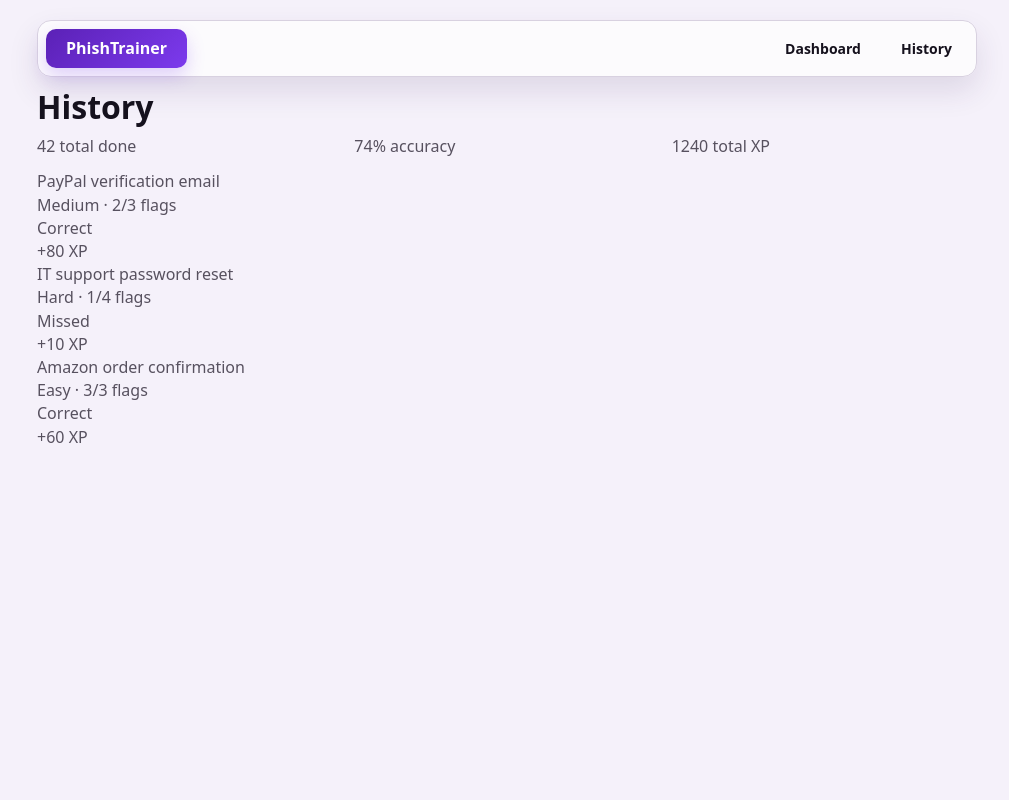
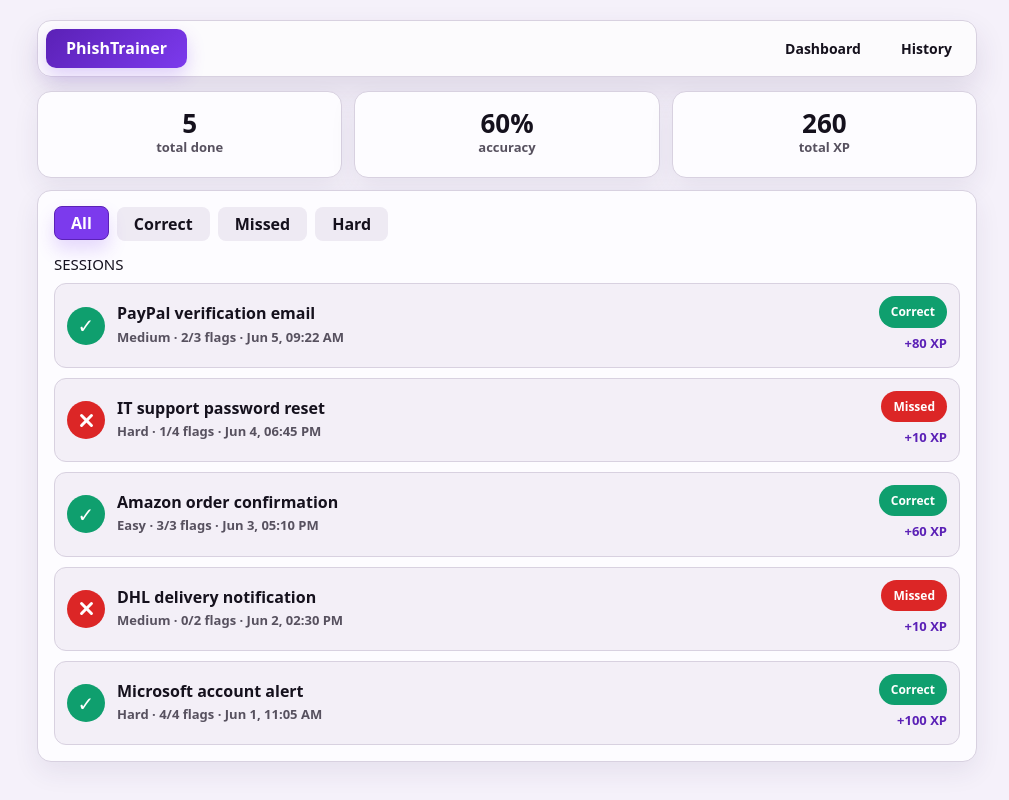
Before and after one commit to jangrm/phishtrainerfs, a React (Vite) app in the folder phishtrainer/: page /history in a window 1280 px wide. Shown: the whole page, without its empty margins (133-1142 px from the left). Built offline with nearby package versions, Linux system fonts and the light colour scheme; data requests are answered from the project's data file.

Commit message:
Implemented interactive history view

```diff
--- a/phishtrainer/db.json
+++ b/phishtrainer/db.json
@@ -37,5 +37,57 @@
         { "text": "secure-login.net", "explanation": "This is not the real PayPal domain" }
       ]
     }
+  ],
+  "history": [
+    {
+      "id": 1,
+      "title": "PayPal verification email",
+      "difficulty": "Medium",
+      "flagsFound": 2,
+      "totalFlags": 3,
+      "result": "Correct",
+      "xp": 80,
+      "date": "2026-06-05T09:22:00"
+    },
+    {
+      "id": 2,
+      "title": "IT support password reset",
+      "difficulty": "Hard",
+      "flagsFound": 1,
+      "totalFlags": 4,
+      "result": "Missed",
+      "xp": 10,
+      "date": "2026-06-04T18:45:00"
+    },
+    {
+      "id": 3,
+      "title": "Amazon order confirmation",
+      "difficulty": "Easy",
+      "flagsFound": 3,
+      "totalFlags": 3,
+      "result": "Correct",
+      "xp": 60,
+      "date": "2026-06-03T17:10:00"
+    },
+    {
+      "id": 4,
+      "title": "DHL delivery notification",
+      "difficulty": "Medium",
+      "flagsFound": 0,
+      "totalFlags": 2,
+      "result": "Missed",
+      "xp": 10,
+      "date": "2026-06-02T14:30:00"
+    },
+    {
+      "id": 5,
+      "title": "Microsoft account alert",
+      "difficulty": "Hard",
+      "flagsFound": 4,
+      "totalFlags": 4,
+      "result": "Correct",
+      "xp": 100,
+      "date": "2026-06-01T11:05:00"
+    }
   ]
 }
--- /dev/null
+++ b/phishtrainer/src/components/HistoryEntry.jsx
@@ -0,0 +1,37 @@
+function formatHistoryDate(value) {
+  return new Intl.DateTimeFormat('en', {
+    month: 'short',
+    day: 'numeric',
+    hour: '2-digit',
+    minute: '2-digit',
+  }).format(new Date(value));
+}
+
+function HistoryEntry({ item }) {
+  const isCorrect = item.result === 'Correct';
+
+  return (
+    <div className="history-item">
+      <span className={`history-status-icon ${isCorrect ? 'is-correct' : 'is-missed'}`}>
+        {isCorrect ? '✓' : ''}
+      </span>
+
+      <div className="history-main">
+        <p className="history-title">{item.title}</p>
+        <p className="history-meta">
+          {item.difficulty} · {item.flagsFound}/{item.totalFlags} flags ·{' '}
+          {formatHistoryDate(item.date)}
+        </p>
+      </div>
+
+      <div className="history-result">
+        <span className={`result-badge ${isCorrect ? 'is-correct' : 'is-missed'}`}>
+          {item.result}
+        </span>
+        <p className="xp">+{item.xp} XP</p>
+      </div>
+    </div>
+  );
+}
+
+export default HistoryEntry;
--- a/phishtrainer/src/components/HistoryItem.jsx
+++ /dev/null
@@ -1,16 +0,0 @@
-function HistoryItem({ title, difficulty, flagsFound, totalFlags, result, xp }) {
-  return (
-    <div className="history-item">
-      <div className="history-main">
-        <p className="history-title">{title}</p>
-        <p className="history-meta">{difficulty} · {flagsFound}/{totalFlags} flags</p>
-      </div>
-      <div className="history-result">
-        <span className={`badge ${result === 'Correct' ? 'badge-ok' : 'badge-fail'}`}>{result}</span>
-        <p className="xp">+{xp} XP</p>
-      </div>
-    </div>
-  );
-}
-
-export default HistoryItem;
--- a/phishtrainer/src/index.css
+++ b/phishtrainer/src/index.css
@@ -385,6 +385,7 @@ nav a:focus-visible {
 }
 
 .difficulty-row button,
+.filter-row button,
 .primary-btn {
   border: 0;
   border-radius: 8px;
@@ -406,7 +407,10 @@ nav a:focus-visible {
 
 .difficulty-row button:hover,
 .difficulty-row button:focus-visible,
-.difficulty-row button.is-selected {
+.difficulty-row button.is-selected,
+.filter-row button:hover,
+.filter-row button:focus-visible,
+.filter-row button.is-selected {
   background: var(--accent);
   border-color: var(--accent-strong);
   box-shadow: 0 10px 18px rgba(124, 58, 237, 0.18);
@@ -434,6 +438,161 @@ nav a:focus-visible {
   filter: brightness(0.96);
   outline: none;
   transform: translateY(-1px);
+}
+
+.history-panel {
+  background: var(--surface-soft);
+  border: 1px solid var(--border);
+  border-radius: 14px;
+  box-shadow: 0 10px 26px rgba(55, 35, 88, 0.08);
+  padding: 16px;
+  text-align: left;
+}
+
+.filter-row {
+  display: flex;
+  flex-wrap: wrap;
+  gap: 8px;
+  margin-bottom: 14px;
+}
+
+.filter-row button {
+  background: #eeeaf3;
+  border: 1px solid transparent;
+  color: var(--text-h);
+  min-height: 34px;
+  padding: 0 16px;
+  transition:
+    background 0.18s ease,
+    border-color 0.18s ease,
+    color 0.18s ease,
+    transform 0.18s ease;
+}
+
+.history-list {
+  display: flex;
+  flex-direction: column;
+  gap: 10px;
+}
+
+.history-item {
+  align-items: center;
+  background: #f3eff7;
+  border: 1px solid var(--border);
+  border-radius: 12px;
+  display: grid;
+  gap: 12px;
+  grid-template-columns: auto 1fr auto;
+  padding: 12px;
+  position: relative;
+  transition:
+    border-color 0.18s ease,
+    background 0.18s ease,
+    box-shadow 0.18s ease;
+}
+
+.history-item::before {
+  background: transparent;
+  border-radius: 999px;
+  content: '';
+  height: calc(100% - 18px);
+  left: 0;
+  position: absolute;
+  top: 9px;
+  transition: background 0.18s ease;
+  width: 4px;
+}
+
+.history-item:hover {
+  background: #f8f5fb;
+  border-color: rgba(124, 58, 237, 0.34);
+  box-shadow: inset 0 0 0 1px rgba(124, 58, 237, 0.08);
+}
+
+.history-item:hover::before {
+  background: var(--accent);
+}
+
+.history-status-icon {
+  align-items: center;
+  border-radius: 50%;
+  color: white;
+  display: inline-flex;
+  font-size: 20px;
+  font-weight: 900;
+  height: 38px;
+  justify-content: center;
+  width: 38px;
+}
+
+.history-status-icon.is-correct {
+  background: var(--success);
+}
+
+.history-status-icon.is-missed {
+  background: var(--danger);
+}
+
+.history-status-icon.is-missed::before,
+.history-status-icon.is-missed::after {
+  background: white;
+  border-radius: 999px;
+  content: '';
+  height: 3px;
+  position: absolute;
+  width: 17px;
+}
+
+.history-status-icon.is-missed::before {
+  transform: rotate(45deg);
+}
+
+.history-status-icon.is-missed::after {
+  transform: rotate(-45deg);
+}
+
+.history-main {
+  min-width: 0;
+}
+
+.history-title {
+  color: var(--text-h);
+  font-weight: 850;
+}
+
+.history-meta {
+  color: var(--text);
+  font-size: 13px;
+  font-weight: 700;
+}
+
+.history-result {
+  align-items: flex-end;
+  display: flex;
+  flex-direction: column;
+  gap: 4px;
+}
+
+.result-badge {
+  border-radius: 999px;
+  color: white;
+  font-size: 12px;
+  font-weight: 850;
+  padding: 4px 12px;
+}
+
+.result-badge.is-correct {
+  background: var(--success);
+}
+
+.result-badge.is-missed {
+  background: var(--danger);
+}
+
+.xp {
+  color: var(--accent-strong);
+  font-size: 13px;
+  font-weight: 850;
 }
 
 @media (max-width: 700px) {
@@ -468,6 +627,20 @@ nav a:focus-visible {
     grid-template-columns: 1fr;
   }
 
+  .filter-row {
+    display: grid;
+    grid-template-columns: repeat(2, 1fr);
+  }
+
+  .history-item {
+    grid-template-columns: auto 1fr;
+  }
+
+  .history-result {
+    align-items: flex-start;
+    grid-column: 2;
+  }
+
   .dashboard-hero {
     gap: 14px;
     padding: 18px;
--- a/phishtrainer/src/views/History.jsx
+++ b/phishtrainer/src/views/History.jsx
@@ -1,42 +1,102 @@
-import HistoryItem from '../components/HistoryItem';
+import { useEffect, useMemo, useState } from 'react';
+import HistoryEntry from '../components/HistoryEntry';
+import StatCard from '../components/StatCard';
+import { getJson } from '../services/api';
+
+const filters = ['All', 'Correct', 'Missed', 'Hard'];
+
+function calculateSummary(items) {
+  const total = items.length;
+  const correct = items.filter((item) => item.result === 'Correct').length;
+  const totalXp = items.reduce((sum, item) => sum + item.xp, 0);
+  const accuracy = total === 0 ? 0 : Math.round((correct / total) * 100);
+
+  return { total, accuracy, totalXp };
+}
 
 function History() {
+  const [historyItems, setHistoryItems] = useState([]);
+  const [activeFilter, setActiveFilter] = useState('All');
+  const [isLoading, setIsLoading] = useState(true);
+  const [error, setError] = useState('');
+
+  useEffect(() => {
+    async function loadHistory() {
+      try {
+        const data = await getJson('/history');
+        setHistoryItems(data);
+      } catch {
+        setError(
+          'History data could not be loaded. Start the JSON server with npm run api.',
+        );
+      } finally {
+        setIsLoading(false);
+      }
+    }
+
+    loadHistory();
+  }, []);
+
+  const summary = useMemo(() => calculateSummary(historyItems), [historyItems]);
+
+  const filteredItems = useMemo(() => {
+    if (activeFilter === 'All') {
+      return historyItems;
+    }
+
+    if (activeFilter === 'Hard') {
+      return historyItems.filter((item) => item.difficulty === 'Hard');
+    }
+
+    return historyItems.filter((item) => item.result === activeFilter);
+  }, [activeFilter, historyItems]);
+
+  if (isLoading) {
+    return (
+      <div className="view history">
+        <section className="empty-state">Loading training history...</section>
+      </div>
+    );
+  }
+
+  if (error) {
+    return (
+      <div className="view history">
+        <section className="empty-state">{error}</section>
+      </div>
+    );
+  }
+
   return (
     <div className="view history">
-      <h1>History</h1>
-
       <div className="stats-row">
-        <p>42 total done</p>
-        <p>74% accuracy</p>
-        <p>1240 total XP</p>
+        <StatCard label="total done" value={summary.total} />
+        <StatCard label="accuracy" value={`${summary.accuracy}%`} />
+        <StatCard label="total XP" value={summary.totalXp} />
       </div>
 
-      <div className="history-list">
-        <HistoryItem
-          title="PayPal verification email"
-          difficulty="Medium"
-          flagsFound={2}
-          totalFlags={3}
-          result="Correct"
-          xp={80}
-        />
-        <HistoryItem
-          title="IT support password reset"
-          difficulty="Hard"
-          flagsFound={1}
-          totalFlags={4}
-          result="Missed"
-          xp={10}
-        />
-        <HistoryItem
-          title="Amazon order confirmation"
-          difficulty="Easy"
-          flagsFound={3}
-          totalFlags={3}
-          result="Correct"
-          xp={60}
-        />
-      </div>
+      <section className="history-panel">
+        <div className="filter-row" aria-label="History filters">
+          {filters.map((filter) => (
+            <button
+              className={activeFilter === filter ? 'is-selected' : ''}
+              key={filter}
+              onClick={() => setActiveFilter(filter)}
+              type="button"
+            >
+              {filter}
+            </button>
+          ))}
+        </div>
+
+        <h2>Sessions</h2>
+
+        <div className="history-list">
+          {filteredItems.map((item) => (
+            <HistoryEntry item={item} key={item.id} />
+          ))}
+        </div>
+      </section>
     </div>
   );
 }
```
